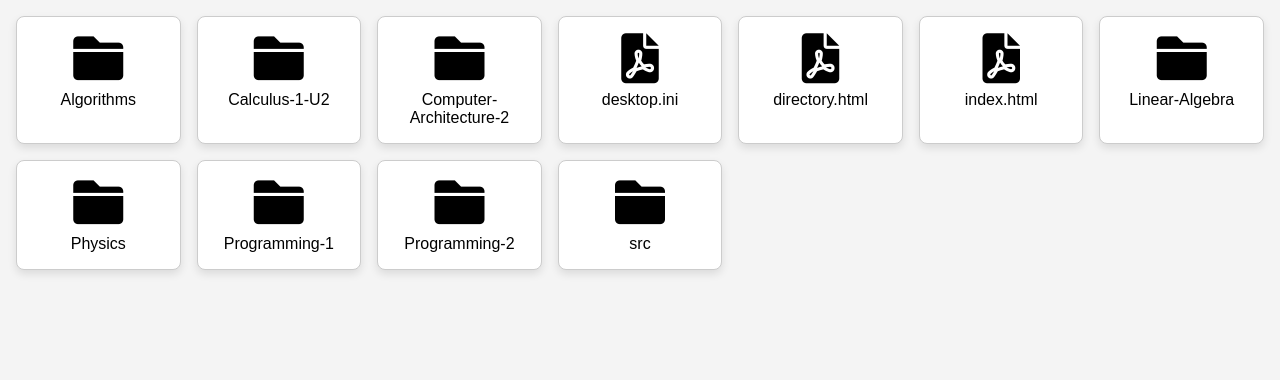
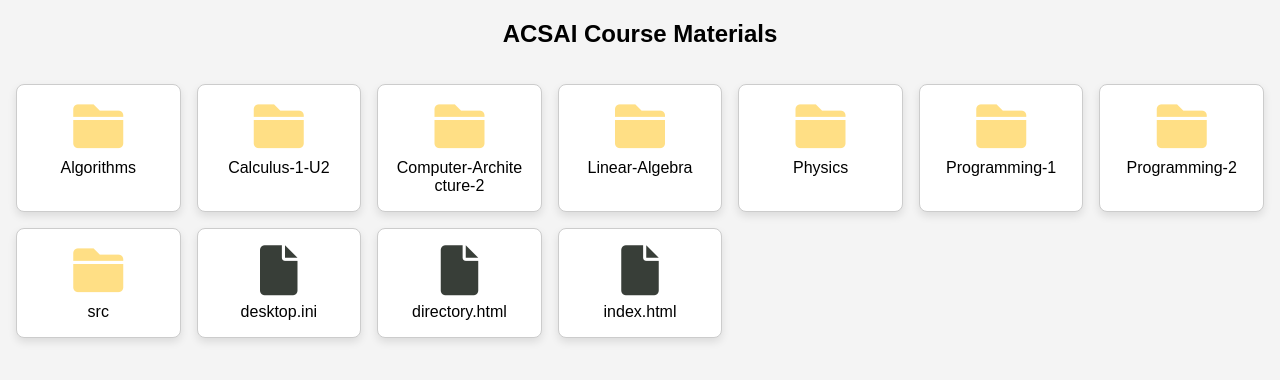
Before and after one commit to abeni-berhanu/ACSAI_Materials, a plain HTML site: page index.html in a window 1280 px wide. Drawn offline with Linux system fonts and the light colour scheme.

Commit message:
make the folder appear first and change the design

```diff
--- a/index.html
+++ b/index.html
@@ -3,11 +3,12 @@
 <head>
     <meta charset="UTF-8">
     <meta name="viewport" content="width=device-width, initial-scale=1.0">
-    <title>Directory Viewer</title>
+    <title>ACSAI</title>
     <link rel="stylesheet" href="https://cdnjs.cloudflare.com/ajax/libs/font-awesome/6.0.0-beta3/css/all.min.css">
     <link rel="stylesheet" href="src/styles.css">
 </head>
 <body>
+    <h2 class="main-header">ACSAI Course Materials</h2>
     <div id="container"></div>
     <script src="src/script.js"></script>
 </body>
--- a/src/script.js
+++ b/src/script.js
@@ -3,7 +3,6 @@ document.addEventListener('DOMContentLoaded', () => {
         .then(response => response.json())
         .then(data => {
             const path = new URLSearchParams(window.location.search).get('path') || '';
-            console.log(path , "hello fetch")
             renderDirectory(getSubdirectory(data, path), path);
         })
         .catch(error => console.error('Error fetching JSON:', error));
@@ -23,18 +22,27 @@ function renderDirectory(directory, basePath = '') {
     const container = document.getElementById('container');
     container.innerHTML = ''; // Clear any existing content
 
+    const folders = [];
+    const files = [];
+
     for (const key in directory) {
         const value = directory[key];
         if (key === 'file') {
-            value.forEach(fileName => {
-                const card = createCard(fileName, 'file', basePath);
-                container.appendChild(card);
-            });
+            files.push(...value);
         } else {
-            const card = createCard(key, 'folder', basePath);
-            container.appendChild(card);
+            folders.push(key);
         }
     }
+
+    folders.forEach(folderName => {
+        const card = createCard(folderName, 'folder', basePath);
+        container.appendChild(card);
+    });
+
+    files.forEach(fileName => {
+        const card = createCard(fileName, 'file', basePath);
+        container.appendChild(card);
+    });
 }
 
 function createCard(name, type, basePath) {
@@ -42,7 +50,7 @@ function createCard(name, type, basePath) {
     card.className = 'card';
 
     const icon = document.createElement('i');
-    icon.className = type === 'file' ? 'fas fa-file-pdf' : 'fas fa-folder';
+    icon.className = type === 'file' ? 'fas fa-file file' : 'fas fa-folder folder';
     card.appendChild(icon);
 
     const title = document.createElement('div');
--- a/src/styles.css
+++ b/src/styles.css
@@ -3,6 +3,11 @@ body {
     margin: 0;
     padding: 0;
     background-color: #f4f4f4;
+}
+
+.main-header {
+    font-family: 'Space Grotesk', sans-serif;
+    text-align: center;
 }
 
 #container {
@@ -20,6 +25,15 @@ body {
     text-align: center;
     cursor: pointer;
     box-shadow: 0 4px 8px rgba(0, 0, 0, 0.1);
+    transition: transform 0.2s ease-in-out, box-shadow 0.2s ease-in-out;
+}
+
+.file {
+    color: rgb(56, 62, 56);
+}
+
+.folder {
+    color: #ffdf85;
 }
 
 .card i {
@@ -28,5 +42,12 @@ body {
 }
 
 .card:hover {
+    transform: scale(1.05);
     box-shadow: 0 8px 16px rgba(0, 0, 0, 0.2);
 }
+
+.card div {
+    max-width: 100%;
+    word-break: break-all; /* Break words if necessary */
+    overflow-wrap: anywhere; /* Ensure words break inside the container */
+}
```
Also changed, not shown: directory.html (+1 -0 lines).
